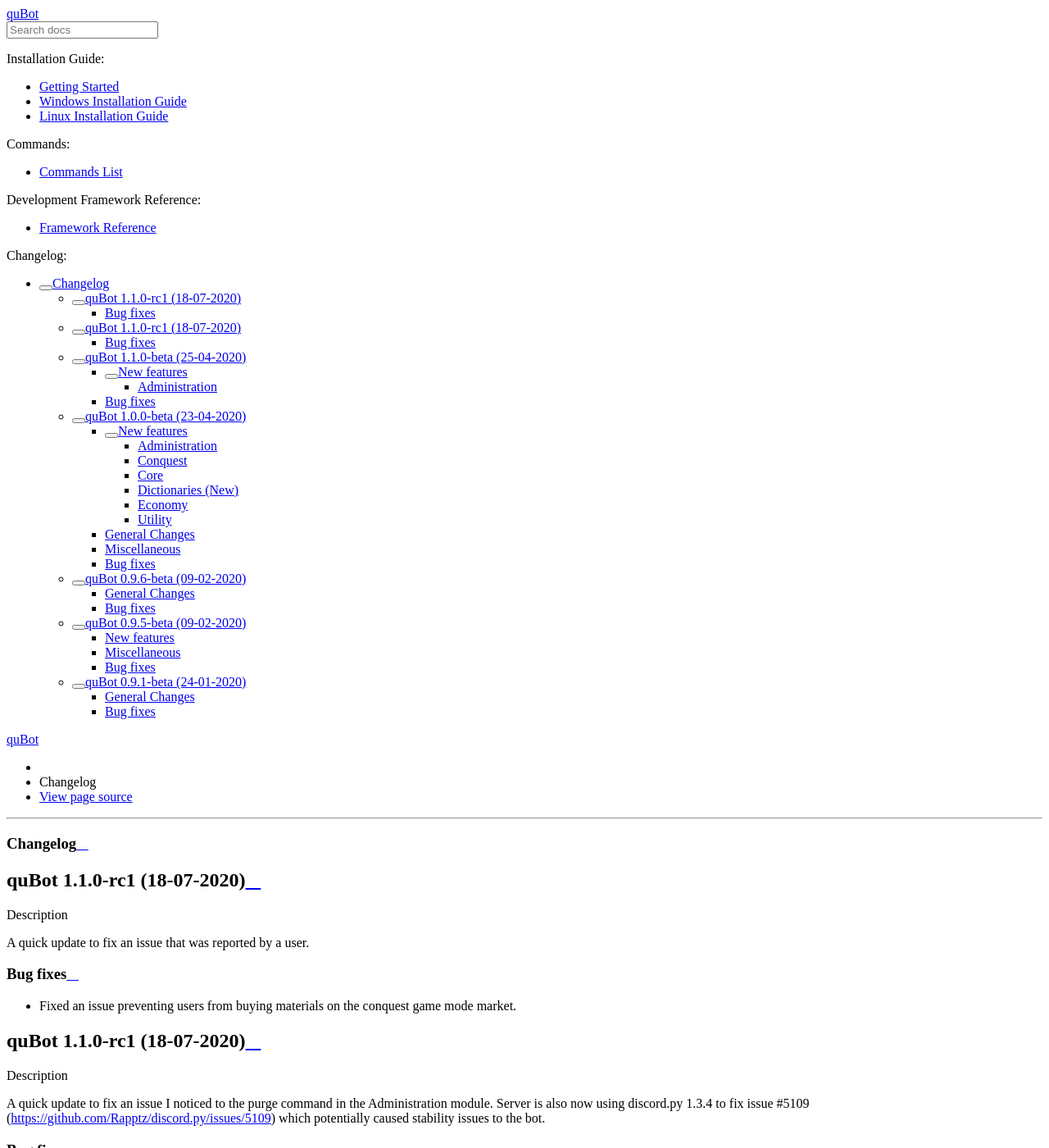
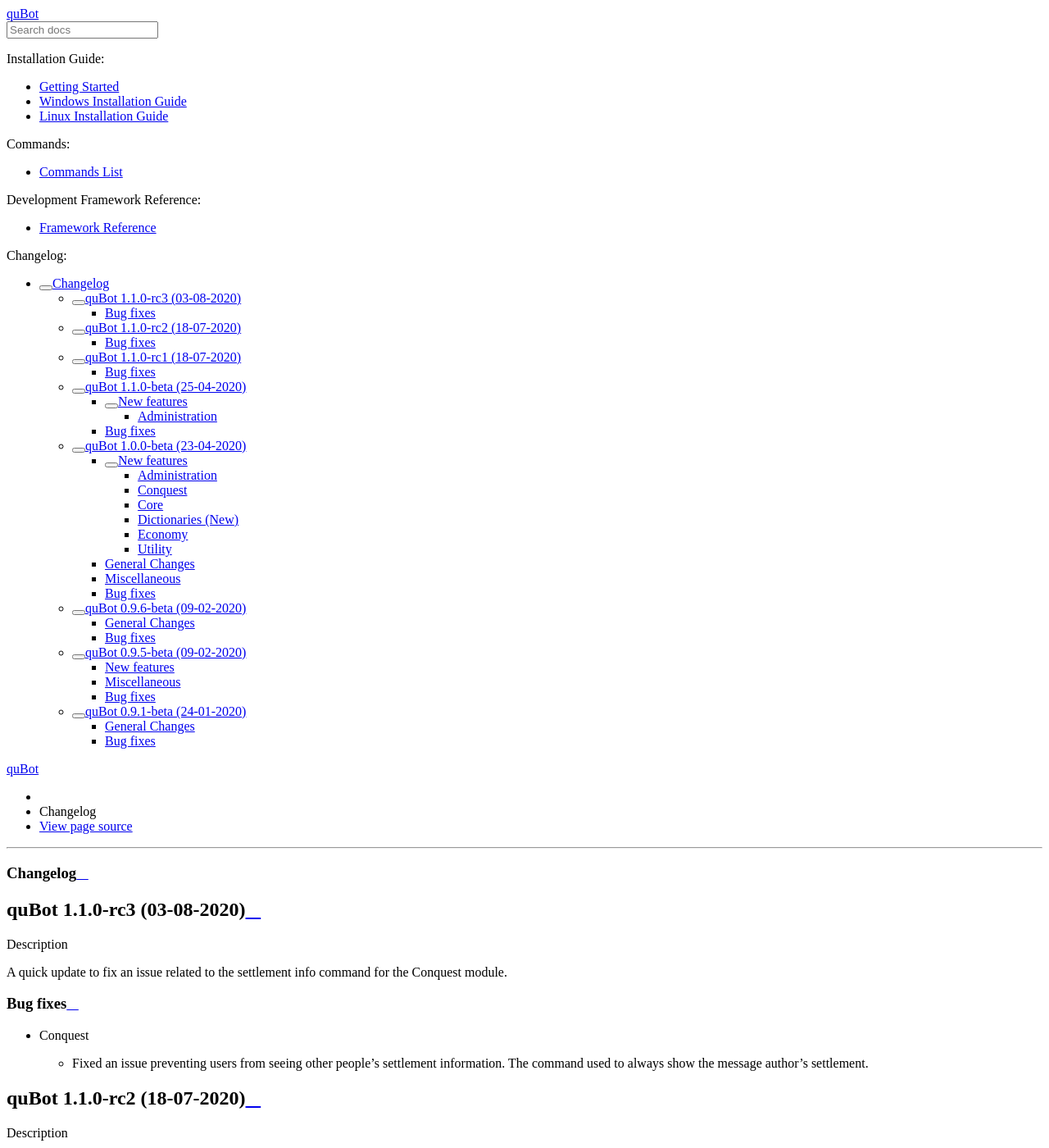
Before and after one commit to dividebynone/quBot, a Sphinx documentation site: the page built from docs/changelog.rst, in a window 1280 px wide and 1400 px high. Shown: the whole window at 82% size. Built offline with Sphinx 7.4.7 and the Read the Docs theme 2.0.0, drawn with Linux system fonts in a browser that asks for light colours; some of the changed text lies outside the part shown.

Commit message:
Updated documentation to include hotfix 1.1.0-rc3 in changelong

```diff
--- a/docs/changelog.rst
+++ b/docs/changelog.rst
@@ -1,7 +1,21 @@
 Changelog
 =========
 
-quBot 1.1.0-rc1 (18-07-2020)
+quBot 1.1.0-rc3 (03-08-2020)
+-----------------------------
+
+.. topic:: Description
+
+    A quick update to fix an issue related to the settlement info command for the Conquest module.
+
+Bug fixes
+^^^^^^^^^
+- Conquest
+
+  - Fixed an issue preventing users from seeing other people's settlement information. The command used to always
+    show the message author's settlement.
+
+quBot 1.1.0-rc2 (18-07-2020)
 -----------------------------
 
 .. topic:: Description
@@ -10,7 +24,9 @@
 
 Bug fixes
 ^^^^^^^^^
-- Fixed an issue preventing users from buying materials on the conquest game mode market.
+- Conquest
+
+  - Fixed an issue preventing users from buying materials on the conquest game mode market.
 
 quBot 1.1.0-rc1 (18-07-2020)
 -----------------------------
```
Also changed, not shown: other parts of docs/changelog.rst (+7 -3 lines), 1 other file.
